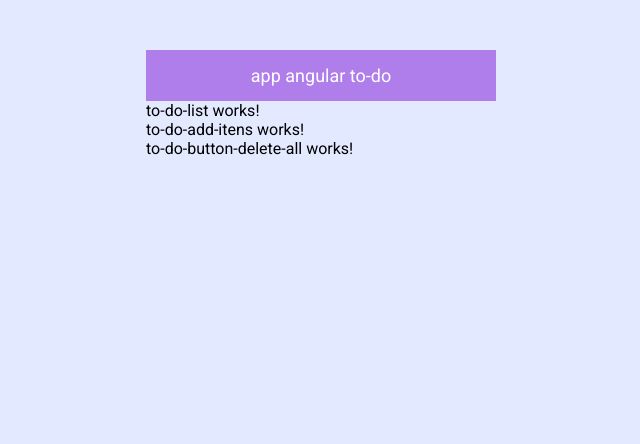
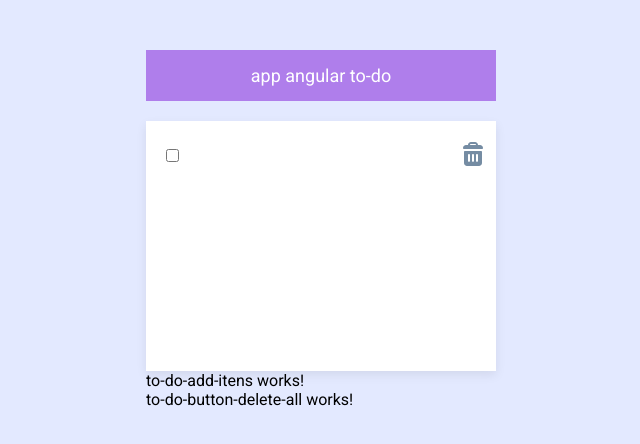
Before and after one commit to jvmhonorato/app-angular-todo, an Angular app: page / in a window 1280 px wide. Shown: the top 444 px of the page, without its empty margins (319-959 px from the left). Built offline with nearby package versions, Linux system fonts and the light colour scheme.

Commit message:
add scss to-do-list.component.ts

```diff
--- a/src/app/modules/home/components/to-do-list/to-do-list.component.html
+++ b/src/app/modules/home/components/to-do-list/to-do-list.component.html
@@ -1,3 +1,14 @@
-<p>to-do-list works!</p>
+<section>
+  <ul>
+    <li>
+      <input type="checkbox">
+      <input type="text">
+
+      <button>
+        <img src="../../../../../assets/icons/trash-svgrepo-com (1).svg">
+      </button>
+    </li>
+  </ul>
+</section>
 <app-to-do-add-itens></app-to-do-add-itens>
 <app-to-do-button-delete-all></app-to-do-button-delete-all>
--- a/src/app/modules/home/components/to-do-list/to-do-list.component.scss
+++ b/src/app/modules/home/components/to-do-list/to-do-list.component.scss
@@ -0,0 +1,52 @@
+@import '../../../../../dist/scss/variables.scss';
+
+section{
+  width: 100%;
+  min-height: 250px;
+
+  background:  $secondary-background-color;
+  box-shadow: 0px 4px 10px rgba(0,0,0,0.08);
+
+  margin-top: 20px;
+
+  &.loading{
+    // background-image: url("");
+    background-repeat: no-repeat;
+    background-position:  center 30px;
+  }
+
+  ul{
+    padding: 20px;
+
+    li{
+      display: flex;
+      justify-content: space-between;
+      align-items: center;
+
+      margin-bottom: 10px;
+
+    }
+    input{
+      &[type=":checkbox"]{
+        width: 5%;
+
+      }
+      &[type="text"]{
+        width: 80%;
+        padding: 5px 10px;
+        border: none;
+
+        font-size: 16px;
+        color: $primary-text-color;
+        &.checked{
+          text-decoration: line-through;
+        }
+      }
+    }
+    button{
+      width: 5%;
+      background: none;
+      border: none;
+    }
+  }
+}
--- a/src/styles.scss
+++ b/src/styles.scss
@@ -14,6 +14,15 @@
   background: $primary-background-color;
 }
 
+ul{
+  list-style: none;
+}
+
+//take off border from text box
+textarea:focus, input:focus, button{
+  outline: none;
+}
+
 //classes
 .container{
   width: 350px;
```
Also changed, not shown: src/assets/icons/trash-svgrepo-com (1).svg (added), tutorial.txt.
